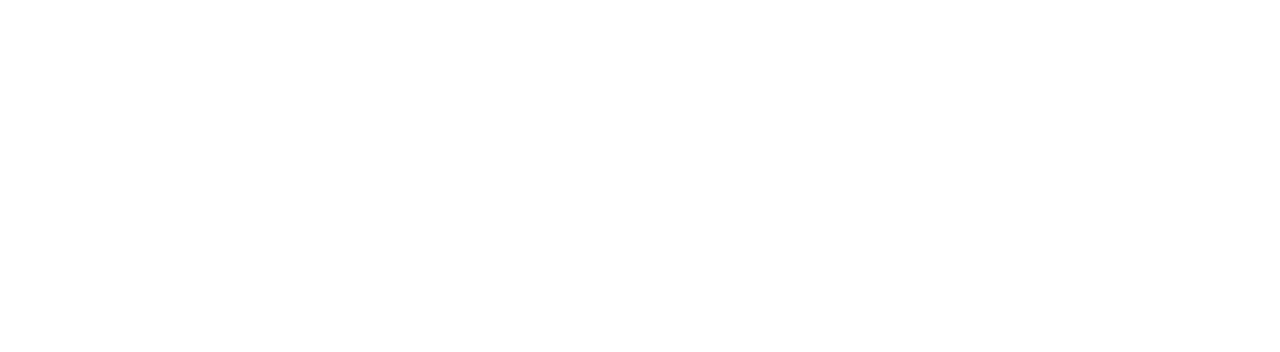
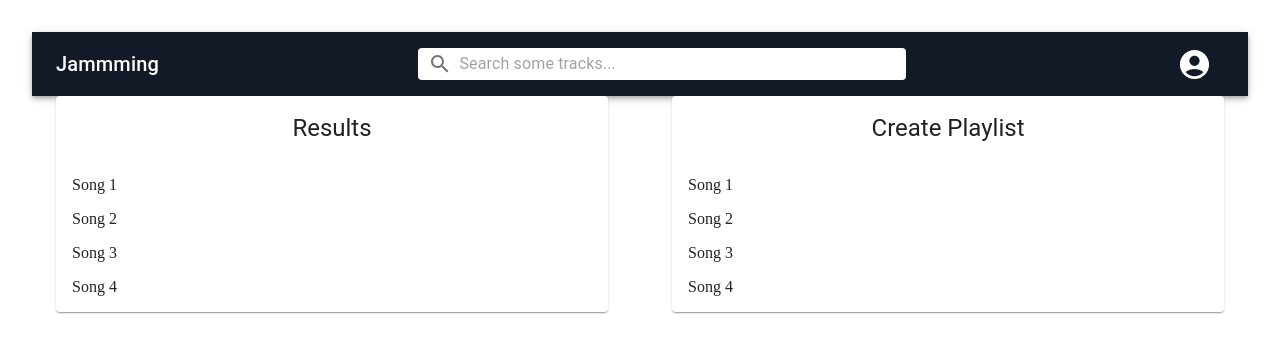
Before and after one commit to emiliyadqa/jammming, a React (Vite) app: page / in a window 1280 px wide. Shown: the top 352 px of the page. Built offline with nearby package versions, Linux system fonts and the light colour scheme.

Commit message:
Create/styled NavBar. Graph main container

```diff
--- a/src/App.jsx
+++ b/src/App.jsx
@@ -1,7 +1,18 @@
+import { Box, Card, ThemeProvider } from "@mui/material";
 import "./App.css";
+import NavBar from "./components/NavBar";
+import theme from "./theme";
+import MainContainer from "./components/MainContainer";
 
 function App() {
-  return <></>;
+  return (
+    <ThemeProvider theme={theme}>
+      <Box className="header">
+        <NavBar></NavBar>
+      </Box>
+      <MainContainer />
+    </ThemeProvider>
+  );
 }
 
 export default App;
--- /dev/null
+++ b/src/components/MainContainer.tsx
@@ -0,0 +1,31 @@
+import {
+  Box,
+  Card,
+  Container,
+  Grid,
+  Paper,
+  Stack,
+  styled,
+} from "@mui/material";
+import React from "react";
+import Results from "./Results";
+import Playlist from "./Playlist";
+
+// const Item = styled(Box)(({ theme }) => ({
+//   backgroundColor: "beige",
+// }));
+
+const MainContainer = () => {
+  return (
+    <Stack direction={{ xs: "column", sm: "row" }} spacing={2}>
+      <Container>
+        <Results></Results>
+      </Container>
+      <Container>
+        <Playlist></Playlist>
+      </Container>
+    </Stack>
+  );
+};
+
+export default MainContainer;
--- a/src/components/NavBar.jsx
+++ b/src/components/NavBar.jsx
@@ -0,0 +1,89 @@
+import { styled } from "@mui/material/styles";
+import { AccountCircle, Audiotrack, Search } from "@mui/icons-material";
+import {
+  AppBar,
+  Box,
+  Button,
+  IconButton,
+  InputBase,
+  Menu,
+  MenuItem,
+  Toolbar,
+  Typography,
+} from "@mui/material";
+import { useState } from "react";
+
+const StyledToolbar = styled(Toolbar)({
+  display: "flex",
+  justifyContent: "space-between",
+});
+
+const SearchInput = styled("div")(({ theme }) => ({
+  backgroundColor: "white",
+  padding: "0 10px",
+  borderRadius: theme.shape.borderRadius,
+  width: "40%",
+  display: "flex",
+  justifyContent: "flex-start",
+}));
+
+const SearchIconWrapper = styled("div")(({ theme }) => ({
+  display: "flex",
+  justifyContent: "center",
+  alignItems: "center",
+  paddingRight: "7px",
+}));
+
+const AccountIcon = styled(Box)(({ theme }) => ({}));
+
+const NavBar = () => {
+  const [open, setOpen] = useState(false);
+
+  return (
+    <AppBar position="static">
+      <StyledToolbar>
+        <Typography variant="h6" sx={{ display: { xs: "none", sm: "block" } }}>
+          Jammming
+        </Typography>
+        <Audiotrack sx={{ display: { xs: "block", sm: "none" } }} />
+        <SearchInput>
+          <SearchIconWrapper>
+            <Search color="action" />
+          </SearchIconWrapper>
+          <InputBase placeholder="Search some tracks..."></InputBase>
+        </SearchInput>
+        <AccountIcon>
+          <IconButton
+            size="large"
+            aria-label="account of current user"
+            aria-controls="menu-appbar"
+            aria-haspopup="true"
+            onClick={(e) => setOpen(true)}
+            color="inherit"
+          >
+            <AccountCircle fontSize="large" />
+          </IconButton>
+        </AccountIcon>
+      </StyledToolbar>
+      <Menu
+        id="menu-appbar"
+        open={open}
+        onClose={(e) => setOpen(false)}
+        anchorOrigin={{
+          vertical: "top",
+          horizontal: "right",
+        }}
+        keepMounted
+        transformOrigin={{
+          vertical: "top",
+          horizontal: "right",
+        }}
+      >
+        <MenuItem onClick={(e) => setOpen(false)}>Profile</MenuItem>
+        <MenuItem onClick={(e) => setOpen(false)}>Log Out</MenuItem>
+      </Menu>
+    </AppBar>
+  );
+};
+
+export default NavBar;
--- a/src/components/Playlist.jsx
+++ b/src/components/Playlist.jsx
@@ -0,0 +1,30 @@
+import {
+  Box,
+  Card,
+  CardContent,
+  CardHeader,
+  Input,
+  List,
+  ListItem,
+  Typography,
+} from "@mui/material";
+import React from "react";
+
+const Playlist = () => {
+  return (
+    <Card>
+      <CardHeader
+        title="Create Playlist"
+        sx={{ textAlign: "center" }}
+      ></CardHeader>
+      <List>
+        <ListItem>Song 1</ListItem>
+        <ListItem>Song 2</ListItem>
+        <ListItem>Song 3</ListItem>
+        <ListItem>Song 4</ListItem>
+      </List>
+    </Card>
+  );
+};
+
+export default Playlist;
--- a/src/components/Results.jsx
+++ b/src/components/Results.jsx
@@ -0,0 +1,25 @@
+import {
+  Box,
+  Card,
+  CardHeader,
+  List,
+  ListItem,
+  Typography,
+} from "@mui/material";
+import React from "react";
+
+const Results = () => {
+  return (
+    <Card sx={{ textAlign: "center" }}>
+      <CardHeader title="Results">Results</CardHeader>
+      <List>
+        <ListItem>Song 1</ListItem>
+        <ListItem>Song 2</ListItem>
+        <ListItem>Song 3</ListItem>
+        <ListItem>Song 4</ListItem>
+      </List>
+    </Card>
+  );
+};
+
+export default Results;
--- /dev/null
+++ b/src/theme.jsx
@@ -0,0 +1,15 @@
+import { createTheme } from "@mui/material/styles";
+
+const theme = createTheme({
+  palette: {
+    mode: "light",
+    primary: {
+      main: "#131a27",
+    },
+    secondary: {
+      main: "#f50057",
+    },
+  },
+});
+
+export default theme;
```
